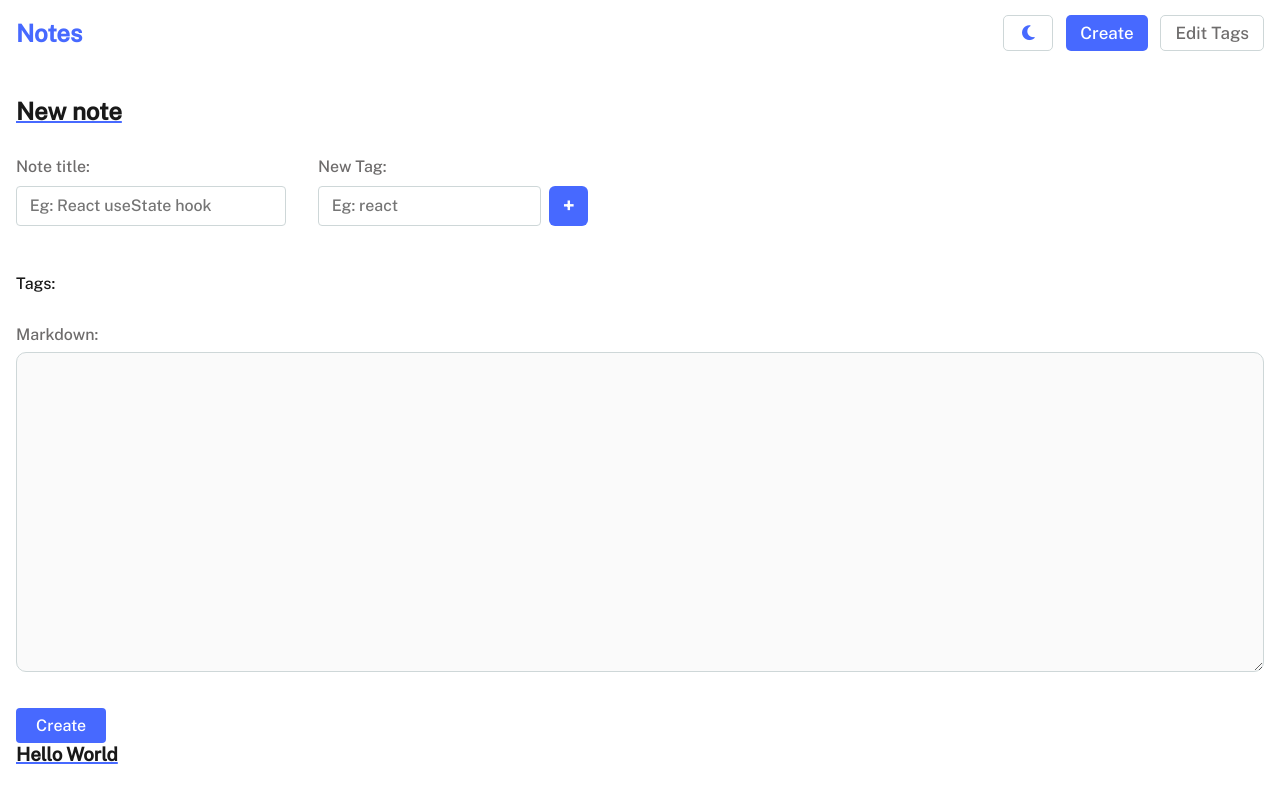
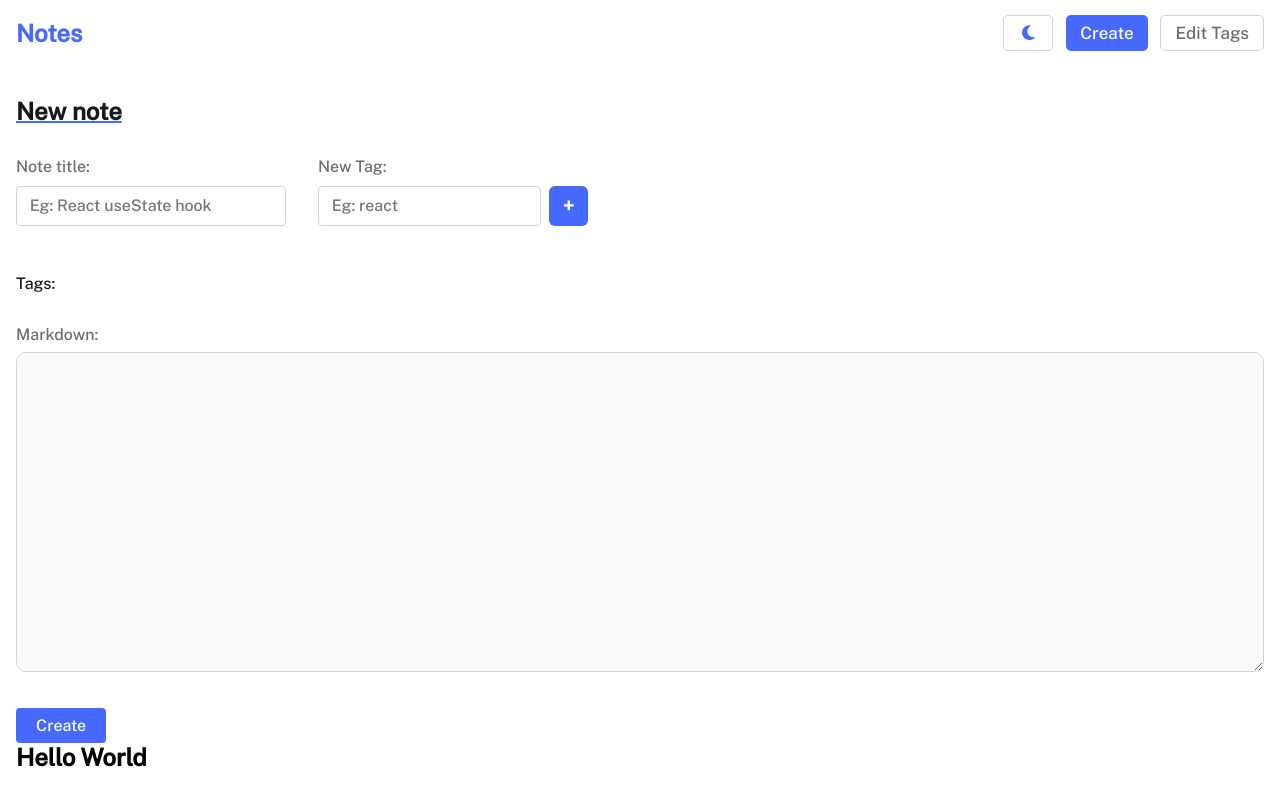
Before and after one commit to Lindrit-Sulaj/Notes-App, a React (Vite) app: page /create in a window 1280 px wide. Built offline with nearby package versions, Linux system fonts and the light colour scheme.

Commit message:
Created Note Preview File

```diff
--- a/src/NotePreview.jsx
+++ b/src/NotePreview.jsx
@@ -5,7 +5,7 @@ const NotePreview = ({ title, tags, markdown }) => {
   return (
     <section className="note-preview">
       <ReactMarkdown>
-        # Hello World
+        ## Hello World
       </ReactMarkdown>
     </section>
   )
```
